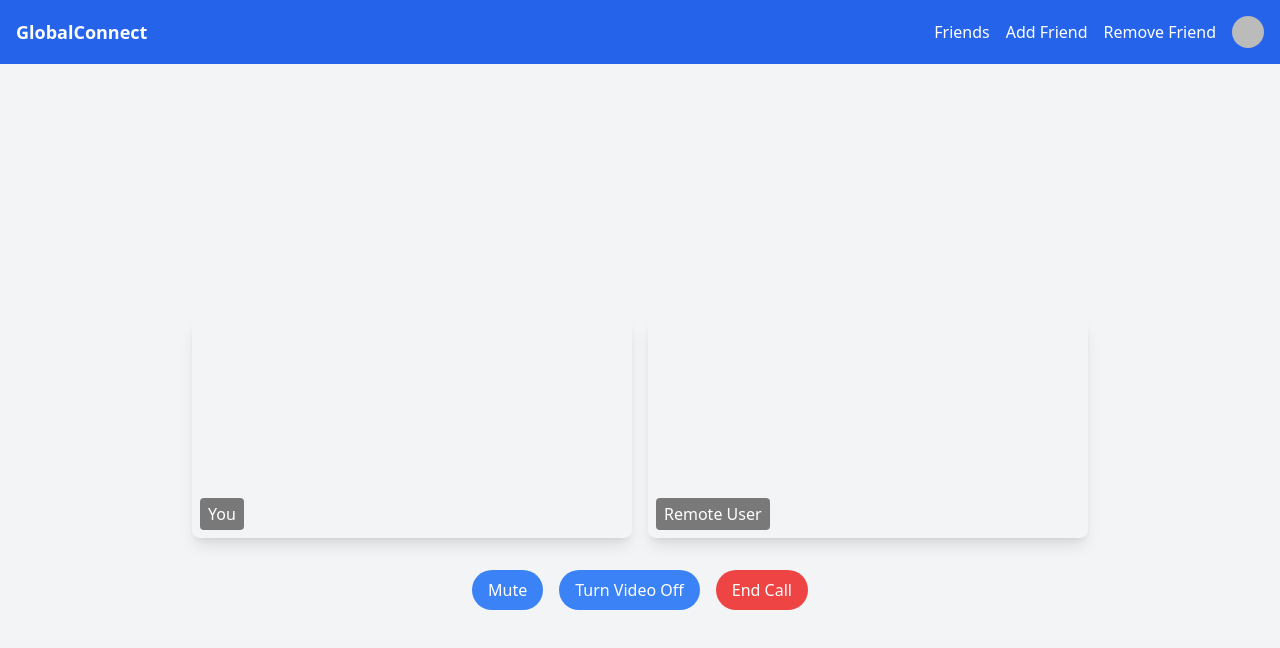
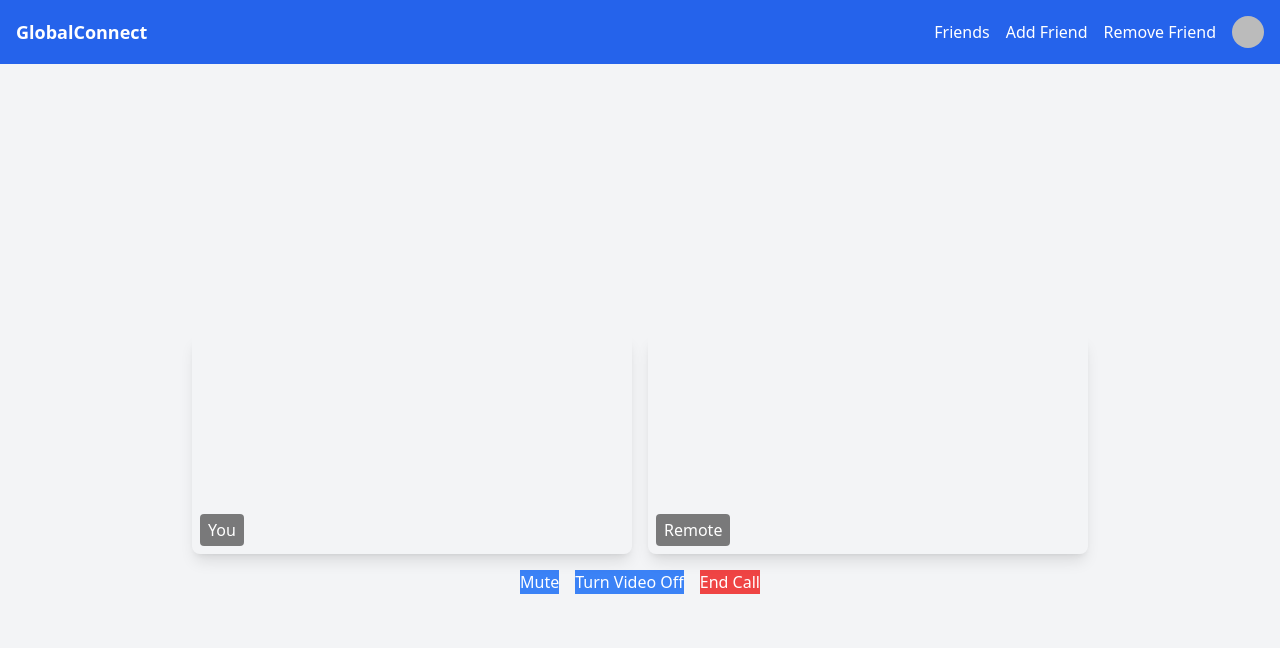
Before and after one commit to SA-Ahmed-W/GLOBAL_CONNECT_WEBAPP, a React (Vite) app: page /video-call in a window 1280 px wide. Shown: the top 648 px of the page. Built offline with nearby package versions, Linux system fonts and the light colour scheme; no server answers; the database is empty; sample sign-in values are in the browser's storage.

Commit message:
partail video working V1

```diff
--- a/src/pages/VideoCall.jsx
+++ b/src/pages/VideoCall.jsx
@@ -48,8 +48,11 @@ const VideoCall = () => {
 
             pc.ontrack = (event) => {
                 console.log("Received remote track", event.track.kind);
-                if (remoteVideoRef.current && event.streams[0]) {
-                    remoteVideoRef.current.srcObject = event.streams[0];
+                if (remoteVideoRef.current) {
+                    const [remoteStream] = event.streams;
+                    if (remoteStream) {
+                        remoteVideoRef.current.srcObject = remoteStream;
+                    }
                 }
             };
 
@@ -96,24 +99,10 @@ const VideoCall = () => {
             localStreamRef.current = stream;
 
             if (peerConnectionRef.current) {
-                const audioTrack = stream.getAudioTracks()[0];
-                const videoTrack = stream.getVideoTracks()[0];
-
-                if (audioTrack) {
-                    const audioSender = peerConnectionRef.current.getSenders()
-                        .find(s => s.track?.kind === 'audio');
-                    if (audioSender) {
-                        await audioSender.replaceTrack(audioTrack);
-                    }
-                }
-
-                if (videoTrack) {
-                    const videoSender = peerConnectionRef.current.getSenders()
-                        .find(s => s.track?.kind === 'video');
-                    if (videoSender) {
-                        await videoSender.replaceTrack(videoTrack);
-                    }
-                }
+                // Add each track from the local stream to the peer connection
+                localStreamRef.current.getTracks().forEach(track => {
+                    peerConnectionRef.current.addTrack(track, localStreamRef.current);
+                });
             }
         } catch (error) {
             console.error("Error accessing media devices:", error);
@@ -222,7 +211,6 @@ const VideoCall = () => {
             navigate('/');
         } catch (error) {
             console.error("Error ending call:", error);
-            // Still try to navigate away even if there's an error
             navigate('/');
         }
     }, [callDocRef, navigate]);
@@ -315,32 +303,24 @@ const VideoCall = () => {
                         className="w-full rounded-lg shadow-lg"
                     />
                     <p className="absolute bottom-2 left-2 bg-black bg-opacity-50 text-white px-2 py-1 rounded">
-                        Remote User
+                        Remote
                     </p>
                 </div>
             </div>
-
-            <div className="flex gap-4 mt-4">
+            <div className="flex space-x-4">
                 <button
                     onClick={toggleAudio}
-                    className={`px-4 py-2 rounded-full ${
-                        isMuted ? 'bg-red-500' : 'bg-blue-500'
-                    } text-white`}
+                    className={`btn ${isMuted ? 'bg-red-500' : 'bg-blue-500'} text-white`}
                 >
                     {isMuted ? 'Unmute' : 'Mute'}
                 </button>
                 <button
                     onClick={toggleVideo}
-                    className={`px-4 py-2 rounded-full ${
-                        isVideoOff ? 'bg-red-500' : 'bg-blue-500'
-                    } text-white`}
+                    className={`btn ${isVideoOff ? 'bg-red-500' : 'bg-blue-500'} text-white`}
                 >
                     {isVideoOff ? 'Turn Video On' : 'Turn Video Off'}
                 </button>
-                <button
-                    onClick={endCall}
-                    className="px-4 py-2 rounded-full bg-red-500 text-white"
-                >
+                <button onClick={endCall} className="btn bg-red-500 text-white">
                     End Call
                 </button>
             </div>
```
